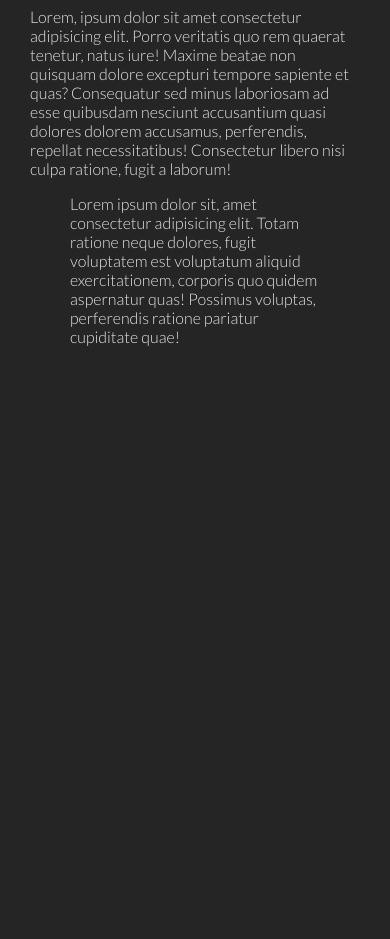
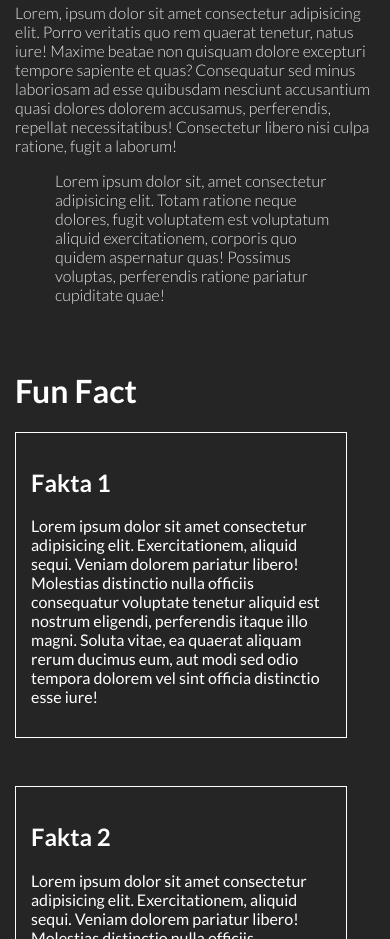
Before and after one commit to Emilst11/html-assignment, a plain HTML site: page index.html in a window 390 px wide. Shown: the part 1061-2000 px from the top of the page. Before the commit the page ends 1453 px from the top, so only its background shows below. Drawn offline with Linux system fonts and the light colour scheme.

Commit message:
Adding responsive

```diff
--- a/index.html
+++ b/index.html
@@ -26,6 +26,23 @@
                 <blockquote>Lorem ipsum dolor sit, amet consectetur adipisicing elit. Totam ratione neque dolores, fugit voluptatem est voluptatum aliquid exercitationem, corporis quo quidem aspernatur quas! Possimus voluptas, perferendis ratione pariatur cupiditate quae!</blockquote>
             </div>
         </div>
+        <div class="container-funfact">
+            <h1>Fun Fact</h1>
+            <div class="fun-fact">
+                <div class="fun-fact-box">
+                    <h2>Fakta 1</h2>
+                    <p>Lorem ipsum dolor sit amet consectetur adipisicing elit. Exercitationem, aliquid sequi. Veniam dolorem pariatur libero! Molestias distinctio nulla officiis consequatur voluptate tenetur aliquid est nostrum eligendi, perferendis itaque illo magni. Soluta vitae, ea quaerat aliquam rerum ducimus eum, aut modi sed odio tempora dolorem vel sint officia distinctio esse iure!</p>
+                </div>
+                <div class="fun-fact-box">
+                    <h2>Fakta 2</h2>
+                    <p>Lorem ipsum dolor sit amet consectetur adipisicing elit. Exercitationem, aliquid sequi. Veniam dolorem pariatur libero! Molestias distinctio nulla officiis consequatur voluptate tenetur aliquid est nostrum eligendi, perferendis itaque illo magni. Soluta vitae, ea quaerat aliquam rerum ducimus eum, aut modi sed odio tempora dolorem vel sint officia distinctio esse iure!</p>
+                </div>
+                <div class="fun-fact-box">
+                    <h2>Fakta 3</h2>
+                    <p>Lorem ipsum dolor sit amet consectetur adipisicing elit. Exercitationem, aliquid sequi. Veniam dolorem pariatur libero! Molestias distinctio nulla officiis consequatur voluptate tenetur aliquid est nostrum eligendi, perferendis itaque illo magni. Soluta vitae, ea quaerat aliquam rerum ducimus eum, aut modi sed odio tempora dolorem vel sint officia distinctio esse iure!</p>
+                </div>
+            </div>
+        </div>
     </main>
 </body>
 </html>
--- a/stlye/style.css
+++ b/stlye/style.css
@@ -21,7 +21,7 @@ header h2{
     font-weight: 400;
 }
 main{
-    padding: 30px;
+    padding: 30px 0;
 }
 .content{
     display: flex;
@@ -44,6 +44,7 @@ img{
 .text{
     flex-grow: 1;
     width: 400px;
+    padding: 15px;
 }
 .text h2{
     font-size: 1.3rem;
@@ -54,3 +55,20 @@ img{
     font-weight: 300;
     color: #E5E5E5;
 }
+.container-funfact{
+    max-width: 1000px;
+    margin: auto;
+    padding: 15px;
+}
+.fun-fact{
+    display: flex;
+    gap: 3rem 1rem;
+    flex-wrap: wrap;
+    justify-content: space-between;
+}
+.fun-fact-box{
+    flex: 1 0 200px;
+    max-width: 300px;
+    padding: 15px;
+    border: 1px solid #fff;
+}
```
